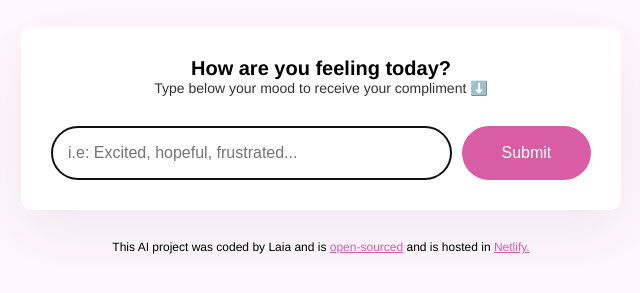
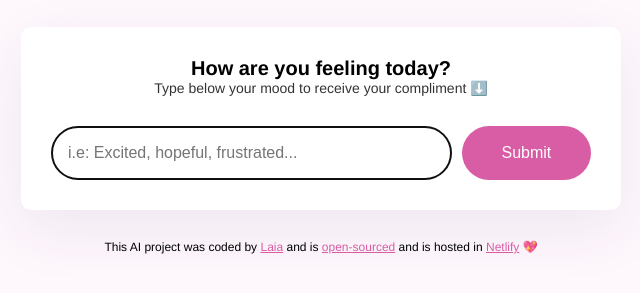
Before and after one commit to lpb1602/compliment-generator, a plain HTML site: page index.html in a window 1280 px wide. Shown: the part 177-470 px from the top of the page, without its empty margins (319-959 px from the left). Drawn offline with nearby package versions, Linux system fonts and the light colour scheme.

Commit message:
Added link to footer

```diff
--- a/index.html
+++ b/index.html
@@ -35,7 +35,8 @@
       </main>
 
       <footer>
-        This AI project was coded by Laia and is
+        This AI project was coded by
+        <a href="https://github.com/lpb1602">Laia</a> and is
         <a
           href="https://github.com/lpb1602/compliment-generator.git"
           target="_blank"
@@ -44,8 +45,9 @@
         >
         and is hosted in
         <a href="https://ai-compliment-generator.netlify.app" target="_blank"
-          >Netlify.</a
+          >Netlify</a
         >
+        💖
       </footer>
     </div>
     <script src="src/index.js"></script>
```
